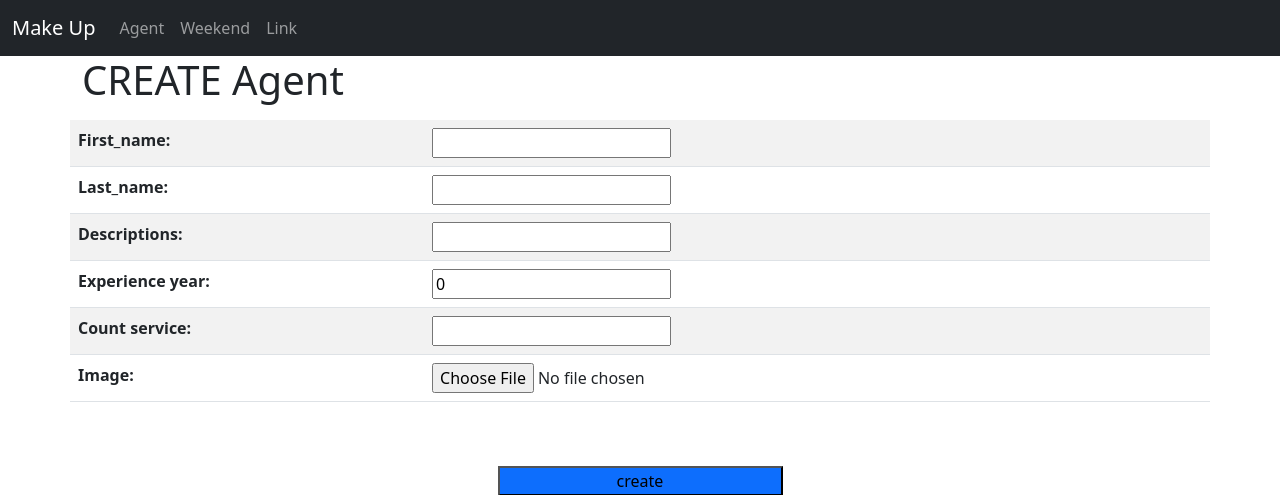
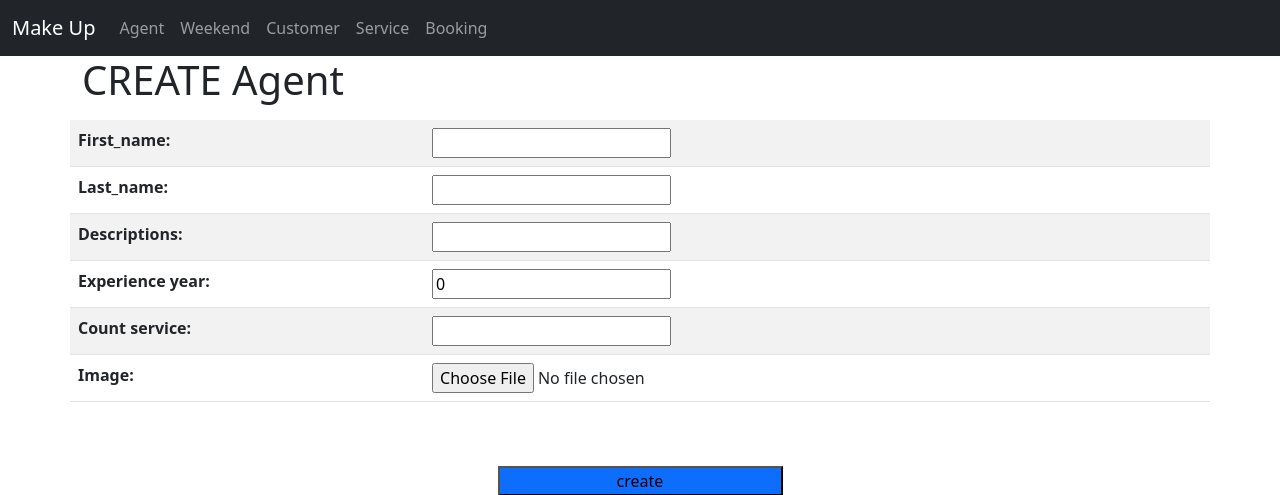
Before and after one commit to MohammadNasimi/makeup_project, a Django app: page /Agent/create_Agent/ in a window 1280 px wide. Shown: the top 495 px of the page. Run offline with Django 4.2, Linux system fonts and the light colour scheme.

Commit message:
inheritance base  html

```diff
--- a/templates/base/base.html
+++ b/templates/base/base.html
@@ -19,13 +19,18 @@
                     <a class="nav-link" href="{% url 'Agent:create_weekend' %}">Weekend</a>
                 </li>
                 <li class="nav-item">
-                    <a class="nav-link" href="javascript:void(0)">Link</a>
+                    <a class="nav-link" href="{% url 'customer:create' %}">Customer</a>
+                </li>
+                <li class="nav-item">
+                    <a class="nav-link" href="{% url 'service:create' %}">Service</a>
+                </li>
+                <li class="nav-item">
+                    <a class="nav-link" href="{% url 'service:create' %}">Booking</a>
                 </li>
             </ul>
         </div>
     </div>
 </nav>
 {% block content %}{% endblock %}
-
 </body>
 </html>
```
